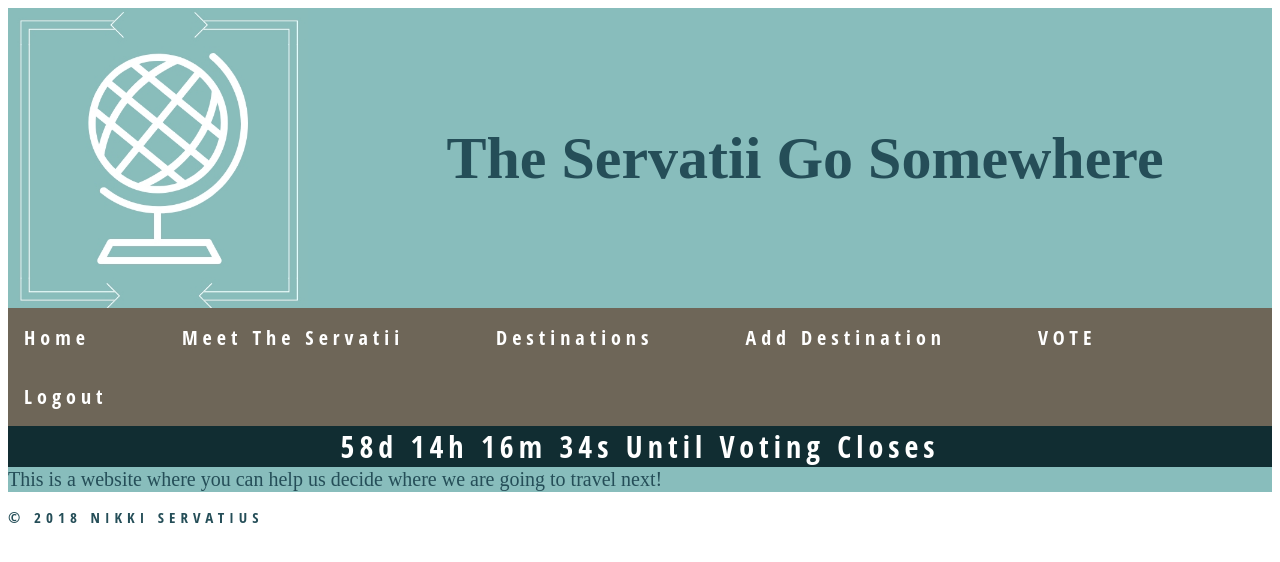
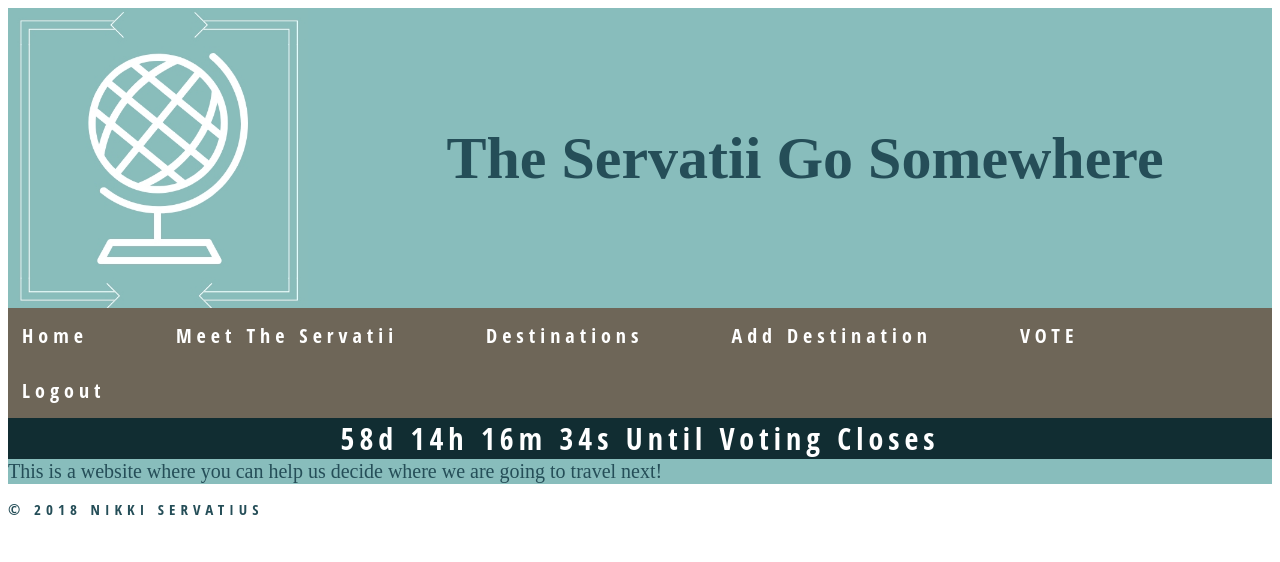
Before and after one commit to nikkiservatius/theservatiigosomewhere, a PHP site: page /Home.php in a window 1280 px wide. Shown: the top 562 px of the page. Run offline with PHP 8.4, Linux system fonts and the light colour scheme; data that the repository does not hold is empty.

Commit message:
its a new day ugh

```diff
--- a/traveler.css
+++ b/traveler.css
@@ -80,7 +80,7 @@ li a {
     display: block;
     color: white;
     text-align: left;
-    padding: 16px;
+    padding: 14px;
     text-decoration: none;
 }
 
```
